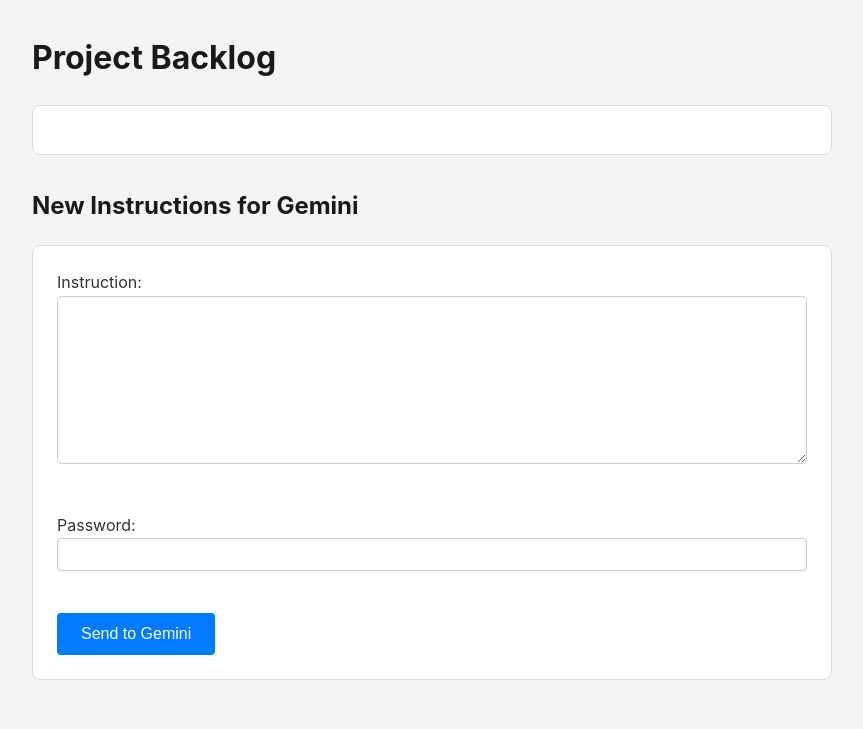
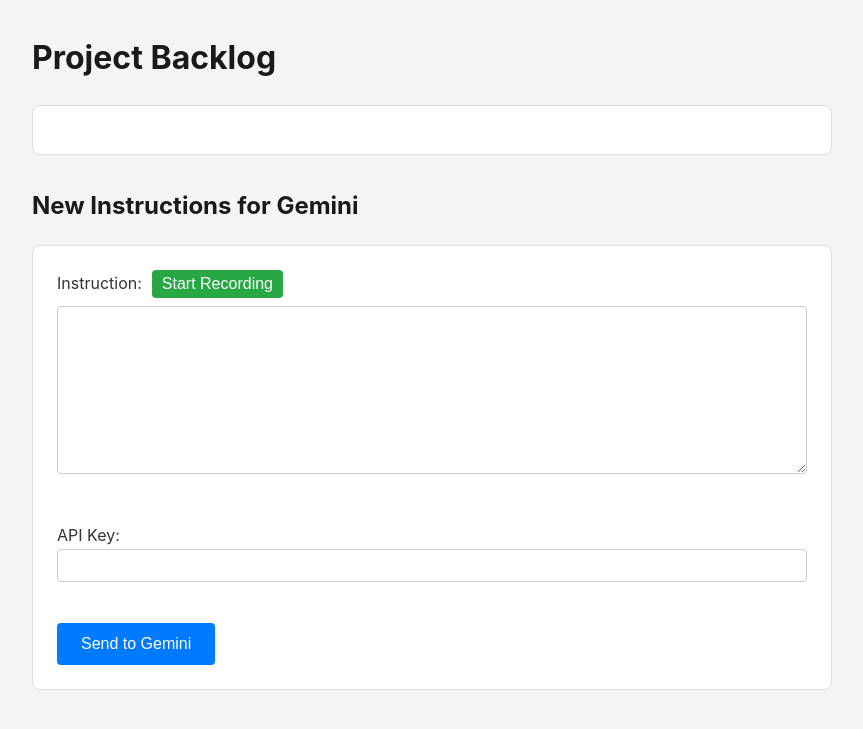
Before and after one commit to levy1107/VIBES, a Flask app: template templates/index.html in a window 1280 px wide. Shown: the top 729 px of the page, without its empty margins (208-1071 px from the left). Run offline with Flask 3, Linux system fonts and the light colour scheme; the template is opened without the code that fills it, so the values that code supplies are empty.

Commit message:
"Initial"

```diff
--- a/app.py
+++ b/app.py
@@ -1,58 +1,72 @@
 
+from functools import wraps
 import os
-from flask import Flask, render_template, request, redirect, url_for
+from flask import Flask, render_template, request, jsonify
 from dotenv import load_dotenv
 import markdown
+import hashlib # Import hashlib for secure hashing
 
 # Load environment variables from .env file
 load_dotenv()
 
 app = Flask(__name__)
 
-# Get the secret key from environment variables
-GEMINI_API_KEY = os.getenv("GEMINI_API_KEY")
+# Get the raw API key from environment variables
+RAW_API_KEY = os.getenv("API_KEY") # This API_KEY is for authenticating requests to this Flask application, not for authenticating with the Gemini model itself.
+
+if RAW_API_KEY:
+    # Hash the API key for secure comparison
+    HASHED_API_KEY = hashlib.sha256(RAW_API_KEY.encode('utf-8')).hexdigest()
+else:
+    HASHED_API_KEY = None # Handle case where API_KEY is not set
+
+def api_key_required(f):
+    @wraps(f)
+    def decorated_function(*args, **kwargs):
+        incoming_api_key = request.headers.get('X-API-KEY')
+        if incoming_api_key:
+            hashed_incoming_api_key = hashlib.sha256(incoming_api_key.encode('utf-8')).hexdigest()
+            if hashed_incoming_api_key == HASHED_API_KEY:
+                return f(*args, **kwargs)
+        return jsonify({"message": "API key is missing or invalid."}), 401
+    return decorated_function
 
 @app.route('/')
 def index():
-    """
-    Reads the backlog.md file, converts it to HTML, and displays it.
-    """
+    # Read and parse the backlog.md file
     try:
         with open('backlog.md', 'r', encoding='utf-8') as f:
-            backlog_content = f.read()
-        backlog_html = markdown.markdown(backlog_content)
+            backlog_content_md = f.read()
+        backlog_content_html = markdown.markdown(backlog_content_md)
     except FileNotFoundError:
-        backlog_html = "<p>Error: backlog.md not found.</p>"
+        backlog_content_html = "<p>No backlog items yet.</p>"
 
-    return render_template('index.html', backlog_content=backlog_html)
+    return render_template('index.html', api_key=api_key, backlog_content=backlog_content_html)
 
 @app.route('/submit', methods=['POST'])
+@api_key_required
 def submit():
     """
     Handles the submission of new instructions from the web form.
     """
-    instruction = request.form.get('instruction')
-    submitted_password = request.form.get('password')
-
-    # Security check
-    if submitted_password != GEMINI_API_KEY:
-        return "Unauthorized", 401
+    data = request.get_json()
+    instruction = data.get('instruction')
 
     if instruction:
-        with open('new_instructions.md', 'w', encoding='utf-8') as f:
-            f.write(instruction)
+        # Append the new instruction to the backlog file
+        with open('backlog.md', 'a', encoding='utf-8') as f:
+            f.write(f"\n\n---\n\n- {instruction}")
 
-        # Here you would normally trigger the Gemini CLI to process the file.
-        # For now, we'll just redirect back to the main page.
-        print(f"New instruction received and saved to new_instructions.md")
+        print(f"New instruction added to backlog.md")
+        return jsonify({"message": "Instruction received successfully!"}), 200
 
-    return redirect(url_for('index'))
+    return jsonify({"message": "No instruction provided."}), 400
 
 if __name__ == '__main__':
     # Before running for the first time, you should create a .env file
     # based on .env.example and set your own secret key.
-    if not GEMINI_API_KEY:
-        print("CRITICAL ERROR: GEMINI_API_KEY not found in .env file.")
-        print("Please create a .env file and set the GEMINI_API_KEY variable.")
+    if not RAW_API_KEY:
+        print("CRITICAL ERROR: API_KEY not found in .env file.")
+        print("Please create a .env file and set the API_KEY variable.")
     else:
         app.run(debug=True, port=5001)
--- a/templates/index.html
+++ b/templates/index.html
@@ -63,15 +63,119 @@
     <h2>New Instructions for Gemini</h2>
     <div class="instruction-form">
         <form action="/submit" method="post">
-            <label for="instruction">Instruction:</label><br>
+            <div style="display: flex; align-items: center; margin-bottom: 0.5rem;">
+                <label for="instruction">Instruction:</label>
+                <button type="button" id="record-button" style="margin-left: 10px; padding: 5px 10px; background-color: #28a745; color: white; border: none; border-radius: 4px; cursor: pointer;">
+                    Start Recording
+                </button>
+                <span id="status" style="margin-left: 10px; color: #666;"></span>
+            </div>
             <textarea id="instruction" name="instruction" rows="10" required></textarea><br><br>
 
-            <label for="password">Password:</label><br>
-            <input type="password" id="password" name="password" required><br><br>
+            <label for="api_key_input">API Key:</label><br>
+            <input type="password" id="api_key_input" name="api_key_input" required><br><br>
 
             <button type="submit">Send to Gemini</button>
         </form>
     </div>
 
+    <script>
+
+
+        const api_key_input = document.getElementById('api_key_input').value;
+
+            fetch('/submit', {
+                method: 'POST',
+                headers: {
+                    'Content-Type': 'application/json',
+                    'X-API-KEY': api_key_input
+                },
+                body: JSON.stringify({
+                    instruction: instruction
+                })
+            })
+            .then(response => {
+                if (response.ok) {
+                    return response.json();
+                }
+                throw new Error('Network response was not ok.');
+            })
+            .then(data => {
+                console.log('Success:', data);
+                alert('Instruction sent successfully!');
+                window.location.reload(); // Reload the page to see the updated backlog
+            })
+            .catch((error) => {
+                console.error('Error:', error);
+                alert('An error occurred. Please check the console.');
+            });
+        });
+
+        const recordButton = document.getElementById('record-button');
+        const statusSpan = document.getElementById('status');
+        const instructionTextarea = document.getElementById('instruction');
+
+        // Check if the browser supports the Web Speech API
+        const SpeechRecognition = window.SpeechRecognition || window.webkitSpeechRecognition;
+        if (SpeechRecognition) {
+            const recognition = new SpeechRecognition();
+
+            // Set properties for the recognition
+            recognition.continuous = true; // Keep listening even after a pause
+            recognition.interimResults = true; // Get results as they are being recognized
+            recognition.lang = 'es-ES'; // Set language to Spanish (Spain)
+
+            let isRecording = false;
+
+            recognition.onstart = () => {
+                statusSpan.textContent = 'Listening...';
+                recordButton.textContent = 'Stop Recording';
+                recordButton.style.backgroundColor = '#dc3545'; // Red color for stop
+            };
+
+            recognition.onend = () => {
+                statusSpan.textContent = 'Click to start again.';
+                recordButton.textContent = 'Start Recording';
+                recordButton.style.backgroundColor = '#28a745'; // Green color for start
+                isRecording = false;
+            };
+
+            recognition.onerror = (event) => {
+                statusSpan.textContent = 'Error: ' + event.error;
+                console.error('Speech recognition error', event);
+            };
+
+            recognition.onresult = (event) => {
+                let final_transcript = '';
+                let interim_transcript = '';
+
+                for (let i = event.resultIndex; i < event.results.length; ++i) {
+                    if (event.results[i].isFinal) {
+                        final_transcript += event.results[i][0].transcript;
+                    } else {
+                        interim_transcript += event.results[i][0].transcript;
+                    }
+                }
+                // Append the final transcript to the textarea
+                instructionTextarea.value += final_transcript;
+            };
+
+            recordButton.addEventListener('click', () => {
+                if (isRecording) {
+                    recognition.stop();
+                } else {
+                    // Clear previous content if you want to start fresh
+                    // instructionTextarea.value = '';
+                    recognition.start();
+                }
+                isRecording = !isRecording;
+            });
+
+        } else {
+            recordButton.disabled = true;
+            statusSpan.textContent = "Sorry, your browser doesn't support Speech Recognition.";
+        }
+    </script>
+
 </body>
 </html>
```
Also changed, not shown: backlog.md (+35 -0 lines), README.md (added), readmeinicial.md (added), 1 other file.
